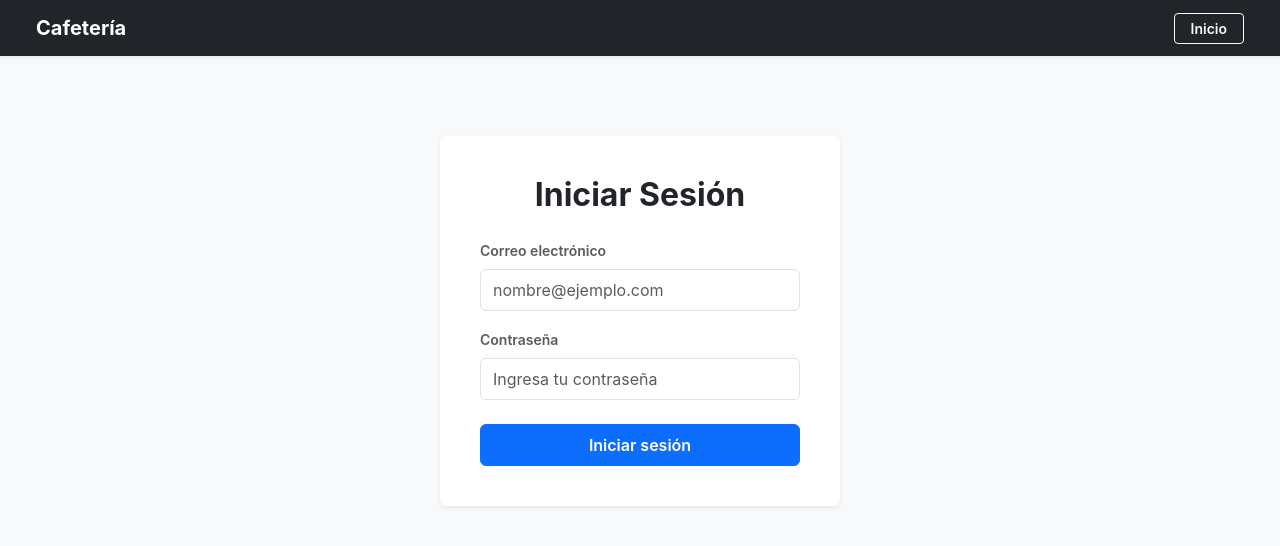
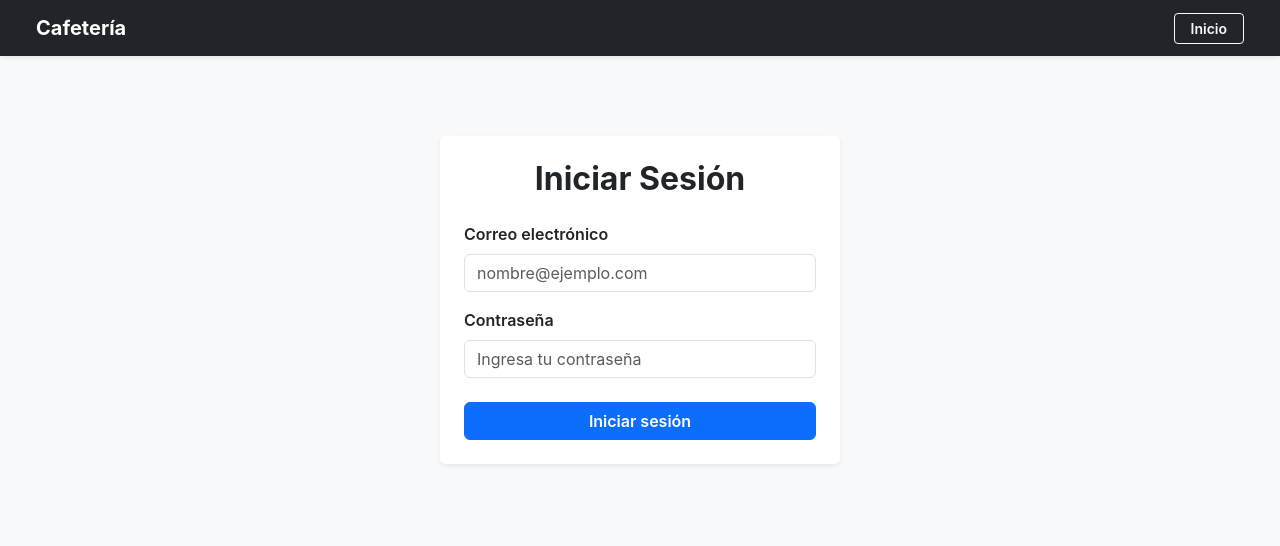
Before and after one commit to Jesi-1467/cafeteria-escolar, a React (Create React App) app in the folder frontend/: page /login in a window 1280 px wide. Shown: the top 546 px of the page. Built offline with nearby package versions, Linux system fonts and the light colour scheme.

Commit message:
Agrego login en backend

```diff
--- a/frontend/src/paginas/login.js
+++ b/frontend/src/paginas/login.js
@@ -9,24 +9,18 @@ function Login() {
     const [password, setPassword] = useState("");
 
     const login = async () => {
-        // VALIDACIÓN: Verifica si alguno de los campos está vacío o solo contiene espacios
         if (!email.trim() || !password.trim()) {
             alert("Por favor, completa todos los campos.");
-            return; // Detiene la función aquí para que no intente consultar la API
+            return;
         }
 
         try {
-            const response = await API.get("usuarios/");
-            const usuarios = response.data;
+            const response = await API.post("login/", {
+                email: email.trim().toLowerCase(),
+                password: password.trim()
+            });
 
-            const user = usuarios.find(
-                u => u.email === email && u.password === password
-            );
-
-            if (!user) {
-                alert("Credenciales incorrectas");
-                return;
-            }
+            const user = response.data;
 
             localStorage.setItem("usuario", JSON.stringify(user));
 
@@ -38,14 +32,14 @@ function Login() {
 
         } catch (error) {
             console.error(error);
-            alert("Error al iniciar sesión");
+            alert("Credenciales incorrectas");
         }
     };
 
     return (
         <div style={{ backgroundColor: "#f8f9fa", minHeight: "100vh" }}>
 
-            {/* --- BARRA SUPERIOR (NAVBAR) --- */}
+            {/* NAVBAR */}
             <nav className="navbar navbar-expand-lg navbar-dark bg-dark px-4 shadow-sm">
                 <div className="container-fluid">
                     <span className="navbar-brand fw-bold text-white">
@@ -62,43 +56,44 @@ function Login() {
                 </div>
             </nav>
 
-            {/* --- CONTENEDOR DEL LOGIN --- */}
+            {/* LOGIN CARD */}
             <div className="container d-flex justify-content-center align-items-center" style={{ marginTop: "10vh" }}>
                 <div className="card p-4 shadow-sm border-0" style={{ maxWidth: "400px", width: "100%" }}>
-                    <div className="card-body">
 
-                        <h2 className="card-title text-center mb-4 fw-bold text-dark">Iniciar Sesión</h2>
+                    <h2 className="text-center mb-4 fw-bold">Iniciar Sesión</h2>
 
-                        {/* Campo de Email */}
+                    {/* EMAIL */}
                     <div className="mb-3">
-                            <label className="form-label text-muted small fw-semibold">Correo electrónico</label>
+                        <label className="form-label fw-semibold">Correo electrónico</label>
                         <input
                             type="email"
+                            className="form-control"
                             placeholder="nombre@ejemplo.com"
-                                className="form-control py-2"
                             value={email}
                             onChange={(e) => setEmail(e.target.value)}
                         />
                     </div>
 
-                        {/* Campo de Contraseña */}
+                    {/* PASSWORD */}
                     <div className="mb-4">
-                            <label className="form-label text-muted small fw-semibold">Contraseña</label>
+                        <label className="form-label fw-semibold">Contraseña</label>
                         <input
                             type="password"
+                            className="form-control"
                             placeholder="Ingresa tu contraseña"
-                                className="form-control py-2"
                             value={password}
                             onChange={(e) => setPassword(e.target.value)}
                         />
                     </div>
 
-                        {/* Botón Principal */}
-                        <button className="btn btn-primary w-100 py-2 fw-semibold" onClick={login}>
+                    {/* BUTTON */}
+                    <button
+                        className="btn btn-primary w-100 fw-semibold"
+                        onClick={login}
+                    >
                         Iniciar sesión
                     </button>
 
-                    </div>
                 </div>
             </div>
         </div>
```
Also changed, not shown: 2 other files (tests, documents, lock files or other folders). Lines whose indentation alone changed are shown as unchanged.
